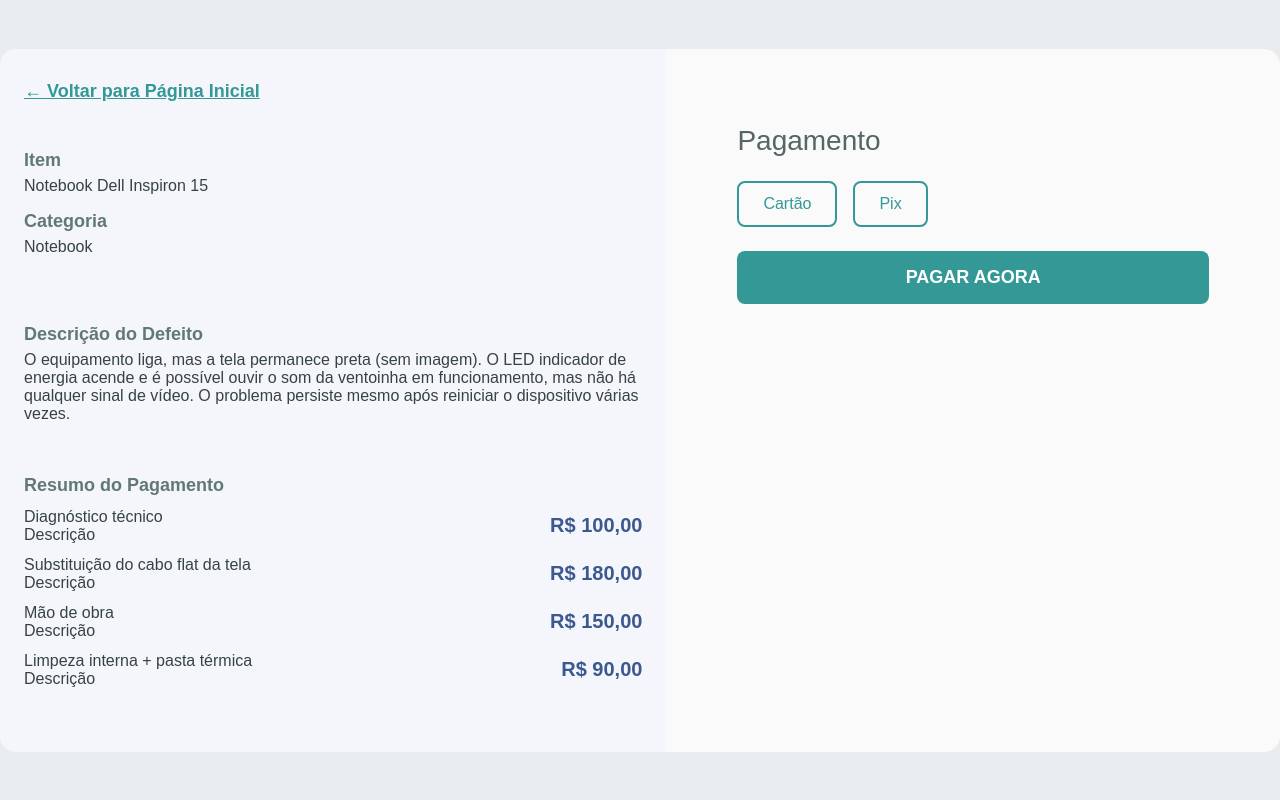
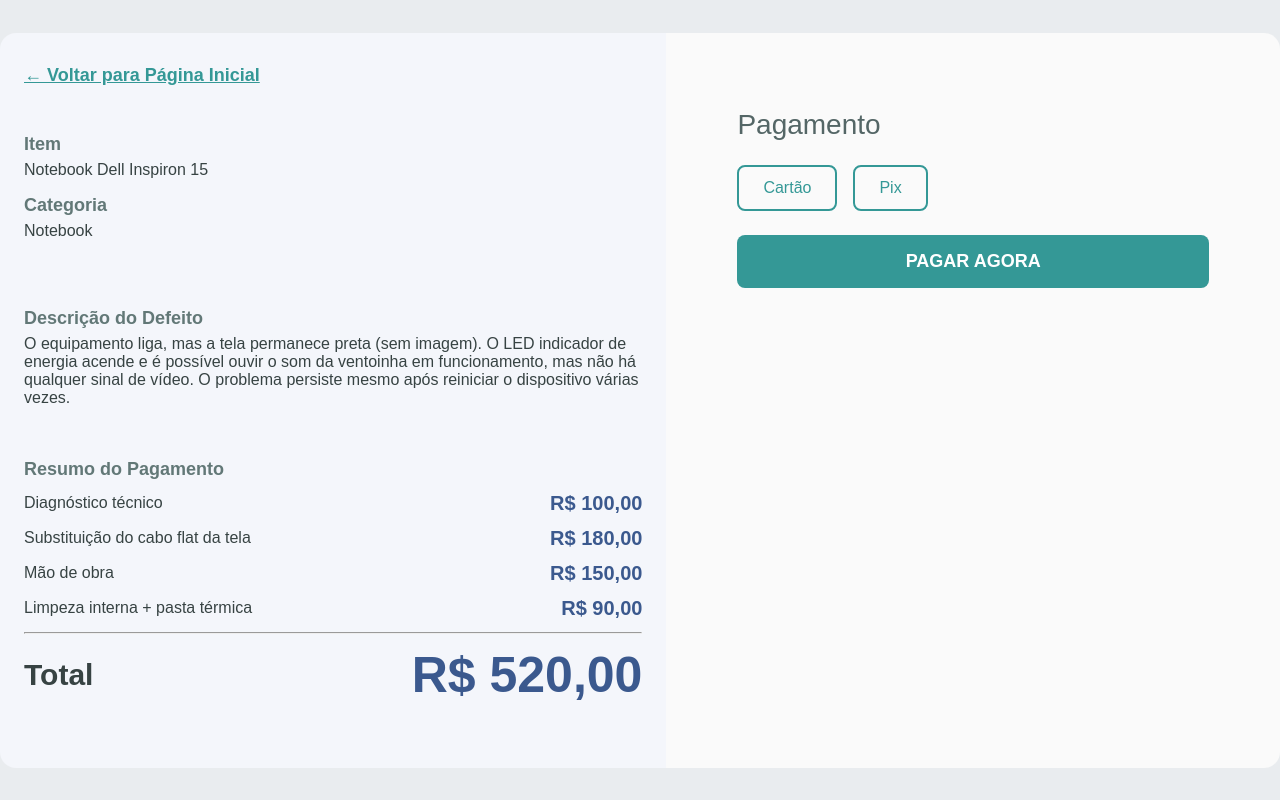
Before and after one commit to EduKaique/sistema-manutencao-angular-spring, an Angular app in the folder front-end/: page /payment-page in a window 1280 px wide. Built offline with nearby package versions, Linux system fonts and the light colour scheme.

Commit message:
Atualização página de pagamento e criação do componente "modal-mensagem"

```diff
--- a/front-end/src/app/features/client/request-detail-page/components/payment-panel/payment-panel.component.css
+++ b/front-end/src/app/features/client/request-detail-page/components/payment-panel/payment-panel.component.css
@@ -71,6 +71,12 @@ body {
   margin: 0;
 }
 
+.payment-title-total {
+  font-size: 30px;
+  color: #374343;
+  margin: 0;
+}
+
 .payment-desc {
   font-size: 14px;
   color: #627877;
@@ -79,6 +85,12 @@ body {
 
 .payment-price {
   font-size: 20px;
+  font-weight: bold;
+  color: #3b598e;
+}
+
+.payment-price-total {
+  font-size: 50px;
   font-weight: bold;
   color: #3b598e;
 }
--- a/front-end/src/app/features/client/request-detail-page/components/payment-panel/payment-panel.component.html
+++ b/front-end/src/app/features/client/request-detail-page/components/payment-panel/payment-panel.component.html
@@ -1,62 +1,41 @@
 <body>
   <div class="card">
     <div class="card-left">
-      <a href="/" class="back-link">← Voltar para Página Inicial</a>
+      <a href="/" class="back-link">{{ backLink }}</a>
 
       <div class="info-section">
         <div class="info-item">
           <h3>Item</h3>
-          <p>Notebook Dell Inspiron 15</p>
+          <p>{{ item }}</p>
         </div>
         <div class="info-item">
           <h3>Categoria</h3>
-          <p>Notebook</p>
+          <p>{{ categoria }}</p>
         </div>
       </div>
 
       <div class="info-section">
         <h3>Descrição do Defeito</h3>
-        <p>
-          O equipamento liga, mas a tela permanece preta (sem imagem). O LED indicador de energia acende
-          e é possível ouvir o som da ventoinha em funcionamento, mas não há qualquer sinal de vídeo.
-          O problema persiste mesmo após reiniciar o dispositivo várias vezes.
-        </p>
+        <p>{{ defeito }}</p>
       </div>
 
       <div class="info-section">
         <h3>Resumo do Pagamento</h3>
 
-        <div class="payment-item">
+        <div class="payment-item" *ngFor="let p of pagamentos">
           <div>
-            <p class="payment-title">Diagnóstico técnico</p>
-            <p class="payment-desc">Descrição</p>
+            <p class="payment-title">{{ p.titulo }}</p>
           </div>
-          <span class="payment-price">R$ 100,00</span>
+          <span class="payment-price">R$ {{ p.preco.toFixed(2).replace('.',',') }}</span>
+        </div>
+        <hr>
+        <div class="payment-item total">
+        <div>
+          <span class="payment-title-total"><strong>Total</strong></span>
+        </div>
+        <span class="payment-price-total"><strong>R$ {{ total.toFixed(2).replace('.',',') }}</strong></span>
       </div>
 
-        <div class="payment-item">
-          <div>
-            <p class="payment-title">Substituição do cabo flat da tela</p>
-            <p class="payment-desc">Descrição</p>
-          </div>
-          <span class="payment-price">R$ 180,00</span>
-        </div>
-
-        <div class="payment-item">
-          <div>
-            <p class="payment-title">Mão de obra</p>
-            <p class="payment-desc">Descrição</p>
-          </div>
-          <span class="payment-price">R$ 150,00</span>
-        </div>
-
-        <div class="payment-item">
-          <div>
-            <p class="payment-title">Limpeza interna + pasta térmica</p>
-            <p class="payment-desc">Descrição</p>
-          </div>
-          <span class="payment-price">R$ 90,00</span>
-        </div>
       </div>
     </div>
 
@@ -83,6 +62,5 @@
         PAGAR AGORA
       </button>
     </div>
-
   </div>
 </body>
--- a/front-end/src/app/features/client/request-detail-page/components/payment-panel/payment-panel.component.ts
+++ b/front-end/src/app/features/client/request-detail-page/components/payment-panel/payment-panel.component.ts
@@ -1,12 +1,34 @@
 import { Component, ChangeDetectionStrategy } from '@angular/core';
+import { CommonModule } from '@angular/common';
+
+interface Pagamento {
+  titulo: string;
+  preco: number;
+}
 
 @Component({
   selector: 'app-payment-panel',
   templateUrl: './payment-panel.component.html',
+  imports: [CommonModule],
   styleUrls: ['./payment-panel.component.css'],
   changeDetection: ChangeDetectionStrategy.OnPush
 })
 export class PaymentPanelComponent {
+  backLink = '← Voltar para Página Inicial';
+  item = 'Notebook Dell Inspiron 15';
+  categoria = 'Notebook';
+  defeito = `O equipamento liga, mas a tela permanece preta (sem imagem).
+  O LED indicador de energia acende e é possível ouvir o som da ventoinha
+  em funcionamento, mas não há qualquer sinal de vídeo.
+  O problema persiste mesmo após reiniciar o dispositivo várias vezes.`;
+
+  pagamentos: Pagamento[] = [
+    { titulo: 'Diagnóstico técnico', preco: 100 },
+    { titulo: 'Substituição do cabo flat da tela', preco: 180 },
+    { titulo: 'Mão de obra', preco: 150 },
+    { titulo: 'Limpeza interna + pasta térmica', preco: 90 },
+  ];
+
   selectedMethod: 'cartao' | 'pix' | null = null;
 
   selectMethod(method: 'cartao' | 'pix') {
@@ -26,4 +48,13 @@ export class PaymentPanelComponent {
       alert('Pagamento via PIX realizado!');
     }
   }
+get total() {
+  let soma = 0;
+  for (let p of this.pagamentos) {
+    soma = soma + p.preco;
+  }
+  return soma;
 }
+
+
+}
--- /dev/null
+++ b/front-end/src/app/shared/components/modal-mensagem/modal-mensagem.component.html
@@ -0,0 +1 @@
+<p>modal-mensagem works!</p>
```
Also changed, not shown: front-end/src/app/shared/components/modal-mensagem/modal-mensagem.component.ts (added, +11 -0 lines), front-end/src/app/shared/components/modal-mensagem/modal-mensagem.component.css (added), 1 other file (tests, documents, lock files or other folders). Lines whose indentation alone changed are shown as unchanged.
